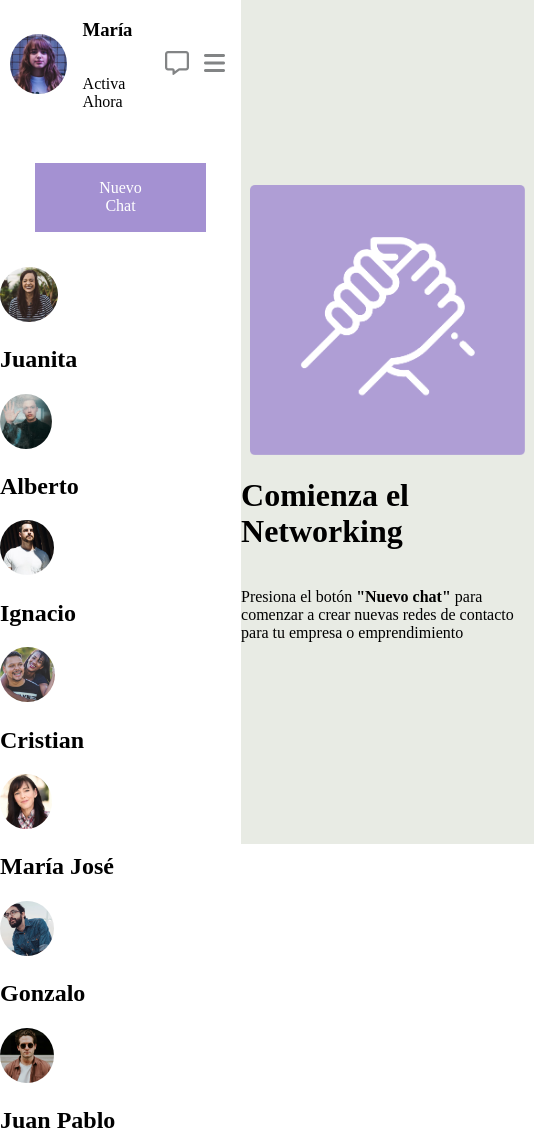
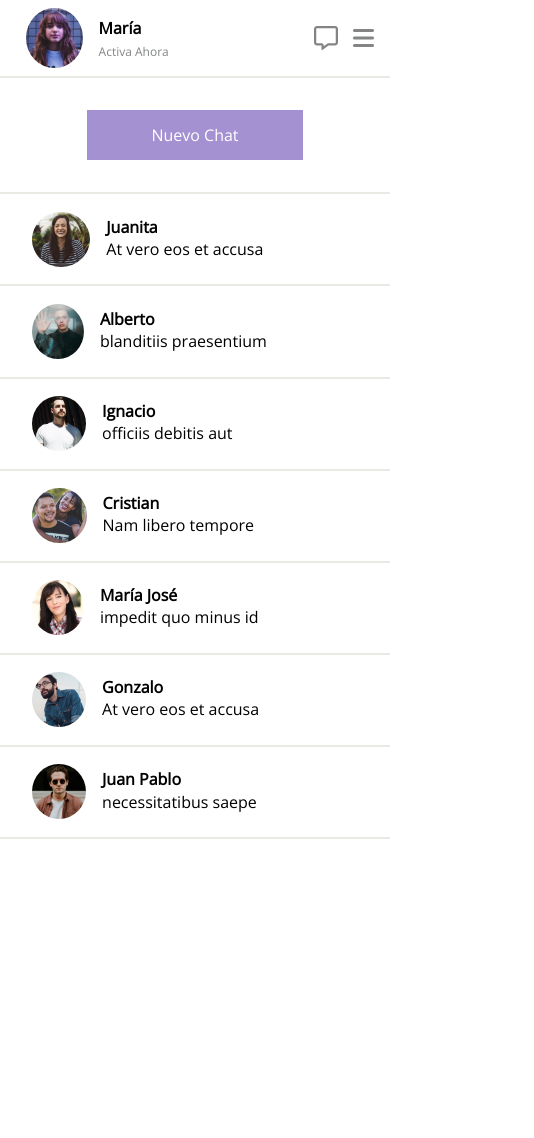
Before and after one commit to Arekkusu17/Desafio-Flexbox, a plain HTML site: page index.html in a window 390 px wide. Shown: the top 1138 px of the page, 534 px wide, since content can reach past the window. After the commit the page ends 844 px from the top, so only its background shows below. Drawn offline with nearby package versions, Linux system fonts and the light colour scheme.

Commit message:
fix contacts section flex column, add scroll contacts in responsive

```diff
--- a/assets/css/style.css
+++ b/assets/css/style.css
@@ -4,61 +4,39 @@
 }
 
 .contact-section {
+  font-family: "Open Sans", sans-serif;
   display: flex;
   flex-direction: column;
   flex: 0 0 25vw;
   height: 100vh;
   background-color: #fff;
+  overflow-y: auto;
 }
 
-.main-section {
-  display: flex;
-  flex: 0 0 75vw;
-  height: 100vh;
-  flex-direction: column;
-  justify-content: center;
-  align-items: center;
-  background: #e8ebe4;
-}
-
-.logo {
-  height: 270px;
-}
-
-.tiny-thumbnail {
-  border-radius: 50%;
-  height: 60px;
-}
-
-.normal-thumbnail {
-  border-radius: 50%;
-  height: 55px;
-}
+/* USER */
 
 .user {
   display: flex;
-
   flex-direction: row;
   justify-content: space-between;
 }
 
 .user-status {
   display: flex;
-
+  margin: 0.5rem 1rem;
   flex-direction: row;
   align-items: center;
   padding-left: 10px;
 }
 
 .user-info {
-  display: flex;
-  flex-direction: column;
   align-items: flex-start;
   margin-left: 1rem;
+  line-height: 50%;
 }
 
 .user-info h3 {
-  justify-self: flex-end;
+  margin-top: 15px;
 }
 
 .menu-icons {
@@ -72,12 +50,13 @@
   padding-left: 15px;
 }
 
+/* NEW CHAT BUTTON */
 .new-chat {
   display: flex;
   flex-direction: row;
   justify-content: center;
   align-content: center;
-  padding: 2.2rem;
+  padding: 2rem;
 }
 
 .btn {
@@ -95,8 +74,58 @@
   background-color: #bec1bb;
 }
 
-.xsmall-font {
-  font-size: 10px;
+/* PROFILE THUMBNAILS */
+
+.tiny-thumbnail {
+  border-radius: 50%;
+  height: 60px;
+}
+
+.normal-thumbnail {
+  border-radius: 50%;
+  height: 55px;
+}
+
+/* CHATS SECTION */
+.contact {
+  display: flex;
+  flex-direction: row;
+  align-items: center;
+  padding: 1rem 2rem;
+}
+
+.contact-chat {
+  margin-left: 1rem;
+  line-height: 0.4rem;
+}
+
+/* MAIN SECTION */
+
+.main-section {
+  font-family: "Oxygen", sans-serif;
+  display: flex;
+  flex: 0 0 75vw;
+  height: 100vh;
+  flex-direction: column;
+  justify-content: center;
+  align-items: center;
+  background: #e8ebe4;
+}
+
+.logo {
+  max-height: 20%;
+}
+
+.main-section p {
+  text-align: center;
+  width: 50%;
+}
+
+/* FONTS SIZE */
+
+.xsmall-text {
+  font-size: 12px;
+  color: #828485;
 }
 
 .small-font {
@@ -110,3 +139,43 @@
 .large-font {
   font-size: 45px;
 }
+
+/* GRAY BORDER */
+
+.bottom-border-gray {
+  border-bottom: solid 2px #e8ebe4;
+}
+
+@media only screen and (max-width: 1024px) {
+  .contact-section {
+    flex: 0 0 40vw;
+  }
+
+  .main-section {
+    flex: 0 0 60vw;
+  }
+}
+
+@media only screen and (max-width: 768px) {
+  .contact-section {
+    flex: 0 0 50vw;
+  }
+
+  .main-section {
+    flex: 0 0 50vw;
+  }
+
+  .main-section h1 {
+    text-align: center;
+  }
+}
+
+@media only screen and (max-width: 425px) {
+  .contact-section {
+    flex: 0 0 100vw;
+  }
+
+  .main-section {
+    display: none;
+  }
+}
--- a/index.html
+++ b/index.html
@@ -5,6 +5,12 @@
     <meta http-equiv="X-UA-Compatible" content="IE=edge" />
     <meta name="viewport" content="width=device-width, initial-scale=1.0" />
     <title>Contact Me SPA</title>
+    <link rel="preconnect" href="https://fonts.googleapis.com" />
+    <link rel="preconnect" href="https://fonts.gstatic.com" crossorigin />
+    <link
+      href="https://fonts.googleapis.com/css2?family=Open+Sans&family=Oxygen&display=swap"
+      rel="stylesheet"
+    />
     <link rel="stylesheet" href="/assets/css/normalize.css" />
     <link rel="stylesheet" href="/assets/css/style.css" />
     <script src="https://kit.fontawesome.com/7cc32c4c10.js" crossorigin="anonymous"></script>
@@ -12,12 +18,12 @@
   <body>
     <main class="container">
       <section class="contact-section">
-        <div class="user">
+        <div class="user bottom-border-gray">
           <div class="user-status">
             <img class="tiny-thumbnail" src="assets/img/maria.jpg" alt="" />
             <div class="user-info">
-              <h3>María</h3>
-              <p>Activa Ahora</p>
+              <h3 class="medium-font">María</h3>
+              <p class="xsmall-text">Activa Ahora</p>
             </div>
           </div>
           <div class="menu-icons">
@@ -25,47 +31,71 @@
             <i class="fa-solid fa-bars fa-xl"></i>
           </div>
         </div>
-        <div class="new-chat">
+        <div class="new-chat bottom-border-gray">
           <button class="btn">Nuevo Chat</button>
         </div>
-        <article class="contact">
+        <article class="contact bottom-border-gray">
           <img class="normal-thumbnail" src="/assets/img/juanita.jpg" alt="" />
-          <h2>Juanita</h2>
+          <div class="contact-chat">
+            <h2 class="medium-font">Juanita</h2>
+            <p>At vero eos et accusa</p>
+          </div>
         </article>
-        <article class="contact">
+        <article class="contact bottom-border-gray">
           <img class="normal-thumbnail" src="/assets/img/alberto.jpg" alt="" />
-          <h2>Alberto</h2>
+          <div class="contact-chat">
+            <h2 class="medium-font">Alberto</h2>
+            <p>blanditiis praesentium</p>
+          </div>
         </article>
-        <article class="contact">
+        <article class="contact bottom-border-gray">
           <img class="normal-thumbnail" src="/assets/img/ignacio.jpg" alt="" />
-          <h2>Ignacio</h2>
+          <div class="contact-chat">
+            <h2 class="medium-font">Ignacio</h2>
+            <p>officiis debitis aut</p>
+          </div>
         </article>
-        <article class="contact">
+        <article class="contact bottom-border-gray">
           <img class="normal-thumbnail" src="/assets/img/cristian.jpg" alt="" />
-          <h2>Cristian</h2>
+          <div class="contact-chat">
+            <h2 class="medium-font">Cristian</h2>
+            <p>Nam libero tempore</p>
+          </div>
         </article>
-        <article class="contact">
+        <article class="contact bottom-border-gray">
           <img class="normal-thumbnail" src="/assets/img/maria-jose.jpg" alt="" />
-          <h2>María José</h2>
+          <div class="contact-chat">
+            <h2 class="medium-font">María José</h2>
+            <p>impedit quo minus id</p>
+          </div>
         </article>
-        <article class="contact">
+        <article class="contact bottom-border-gray">
           <img class="normal-thumbnail" src="/assets/img/gonzalo.jpg" alt="" />
-          <h2>Gonzalo</h2>
+          <div class="contact-chat">
+            <h2 class="medium-font">Gonzalo</h2>
+            <p>At vero eos et accusa</p>
+          </div>
         </article>
-        <article class="contact">
+        <article class="contact bottom-border-gray">
           <img class="normal-thumbnail" src="/assets/img/juan-pablo.jpg" alt="" />
-          <h2>Juan Pablo</h2>
+          <div class="contact-chat">
+            <h2 class="medium-font">Juan Pablo</h2>
+            <p>necessitatibus saepe</p>
+          </div>
         </article>
-        <article class="contact">
+        <article class="contact bottom-border-gray">
           <img class="normal-thumbnail" src="/assets/img/magdalena.jpg" alt="" />
-          <h2>Magdalena</h2>
+          <div class="contact-chat">
+            <h2 class="medium-font">Magdalena</h2>
+            <p>ut et voluptates</p>
+          </div>
         </article>
       </section>
 
       <section class="main-section">
         <img class="logo" src="/assets/img/hand.png" alt="" />
-        <h1>Comienza el Networking</h1>
-        <p class="">
+        <h1 class="large-font">Comienza el Networking</h1>
+        <p class="medium-font">
           Presiona el botón <strong>"Nuevo chat"</strong> para comenzar a crear nuevas redes de
           contacto para tu empresa o emprendimiento
         </p>
```
